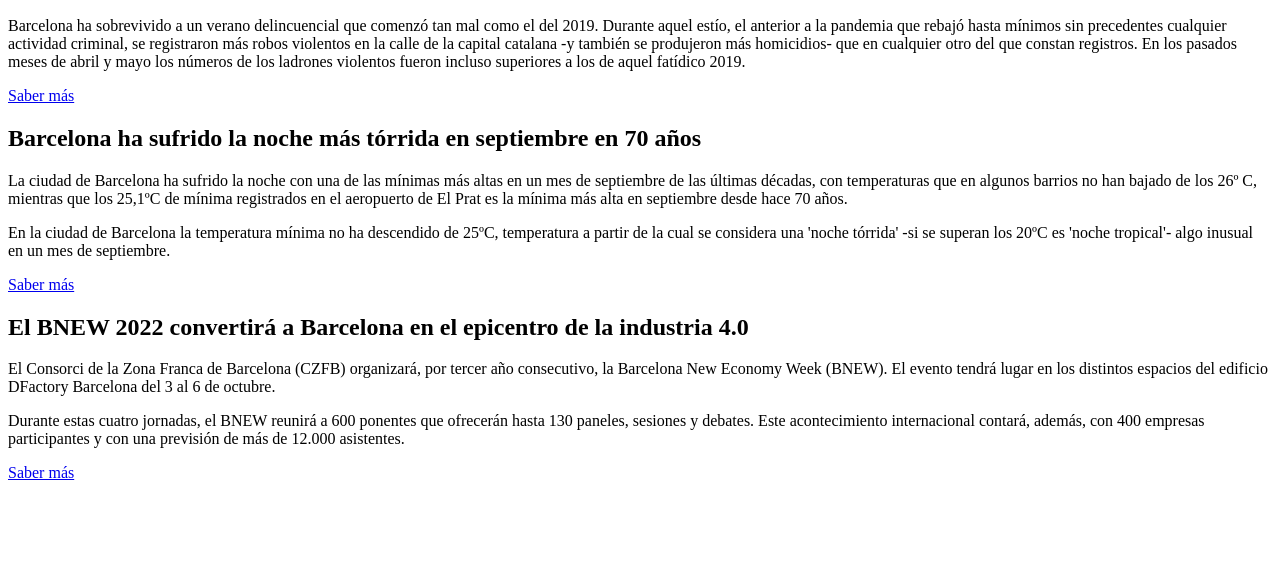
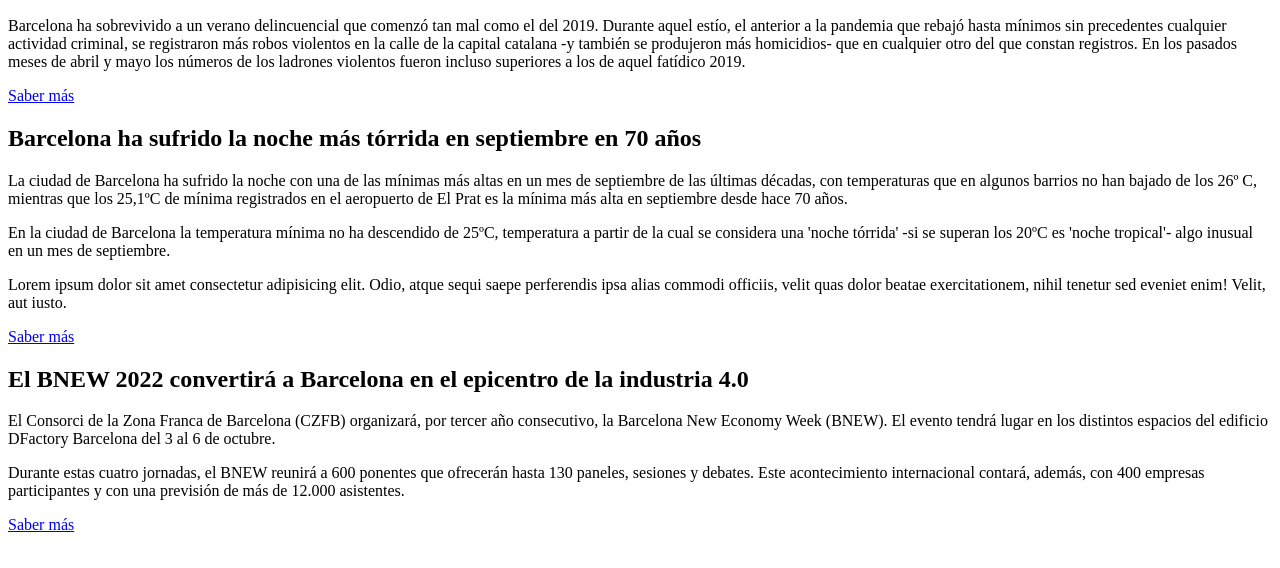
Before and after one commit to jean5001/ejercicio-de-Clase100, a plain HTML site: page index.html/noticias.html in a window 1280 px wide. Shown: the part 136-704 px from the top of the page. Drawn offline with Linux system fonts and the light colour scheme.

Commit message:
added Lorem

```diff
--- a/index.html/noticias.html
+++ b/index.html/noticias.html
@@ -51,7 +51,7 @@
 
         <p>La ciudad de Barcelona ha sufrido la noche con una de las mínimas más altas en un mes de septiembre de las últimas décadas, con temperaturas que en algunos barrios no han bajado de los 26º C, mientras que los 25,1ºC de mínima registrados en el aeropuerto de El Prat es la mínima más alta en septiembre desde hace 70 años.</p>
 
-        <p>En la ciudad de Barcelona la temperatura mínima no ha descendido de 25ºC, temperatura a partir de la cual se considera una 'noche tórrida' -si se superan los 20ºC es 'noche tropical'- algo inusual en un mes de septiembre.</p>
+        <p>En la ciudad de Barcelona la temperatura mínima no ha descendido de 25ºC, temperatura a partir de la cual se considera una 'noche tórrida' -si se superan los 20ºC es 'noche tropical'- algo inusual en un mes de septiembre.</p><p>Lorem ipsum dolor sit amet consectetur adipisicing elit. Odio, atque sequi saepe perferendis ipsa alias commodi officiis, velit quas dolor beatae exercitationem, nihil tenetur sed eveniet enim! Velit, aut iusto.</p>
 
         <a href="https://www.elperiodico.com/es/barcelona/20220913/barcelona-sufre-noche-abrasadora-torrida-13-septiembre-75376568">Saber más</a>
 
```
